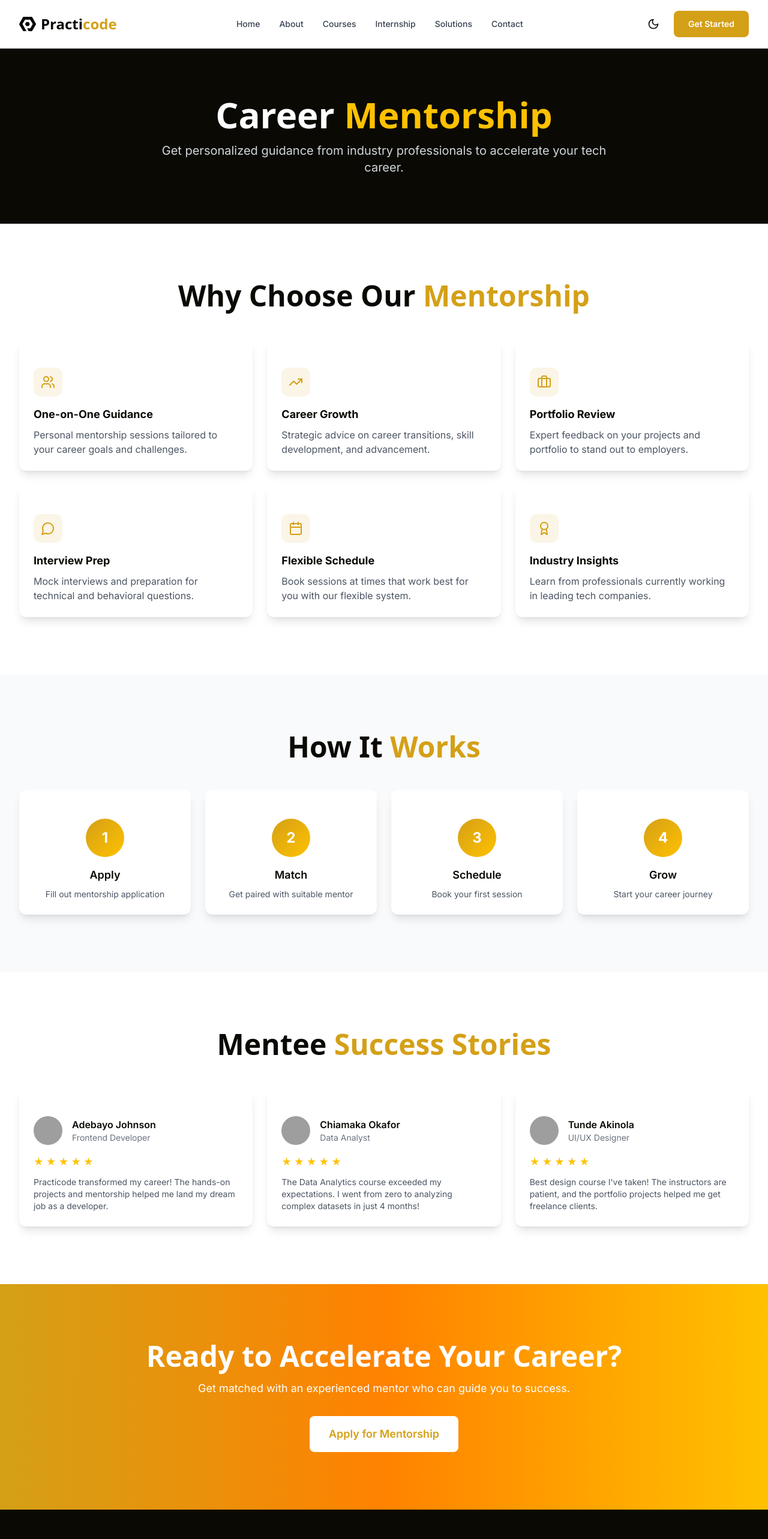
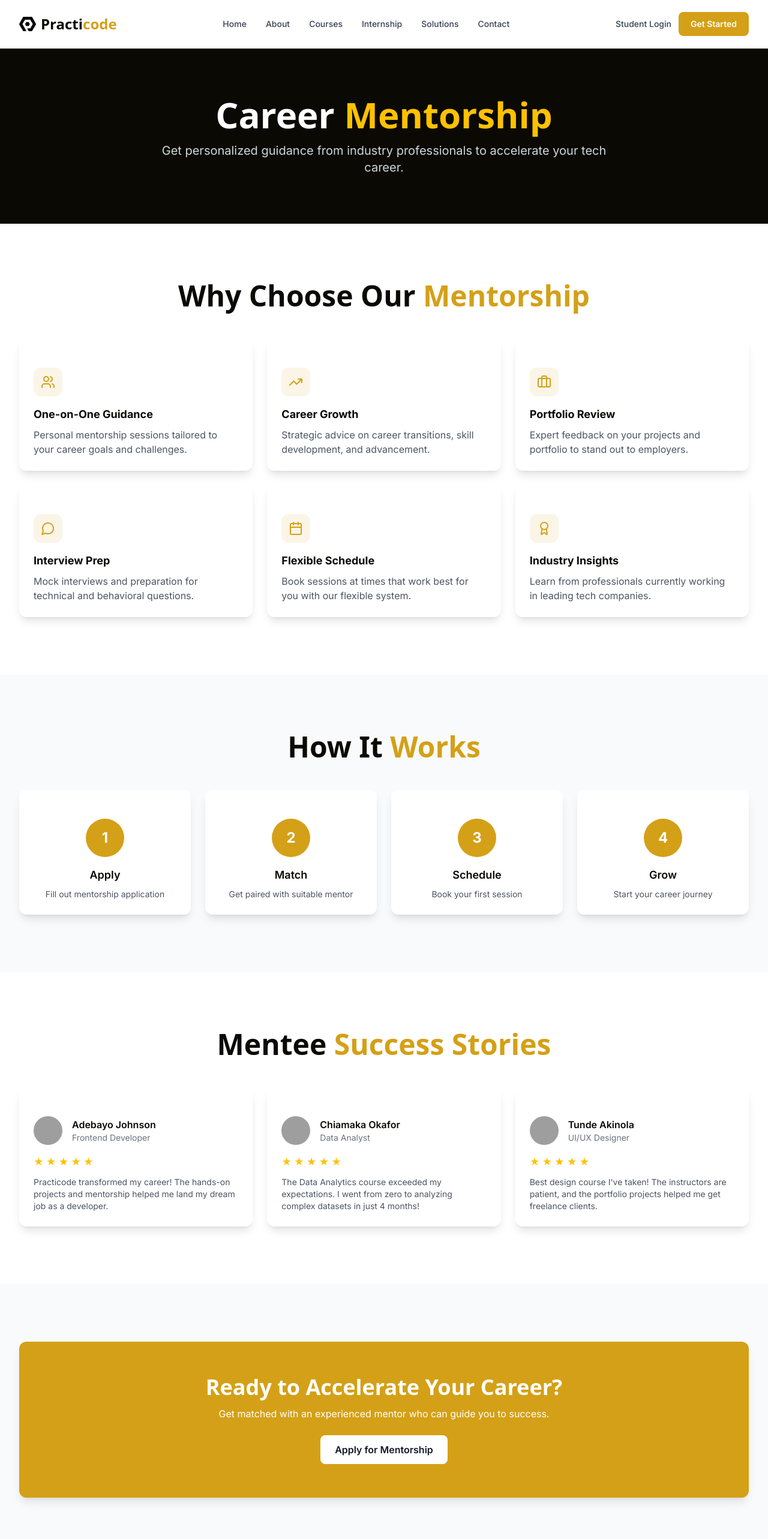
Before and after one commit to gentlerhiz/Practicode, a Next.js app: page /mentorship in a window 1280 px wide. Shown: the top 2566 px of the page at 60% size. Built offline with nearby package versions, Linux system fonts and the light colour scheme; grey boxes are pictures that could not be loaded.

Commit message:
design updated

```diff
--- a/next.config.js
+++ b/next.config.js
@@ -2,7 +2,20 @@
 const nextConfig = {
   reactStrictMode: true,
   images: {
-    domains: ['images.unsplash.com', 'ui-avatars.com'],
+    remotePatterns: [
+      {
+        protocol: 'https',
+        hostname: 'images.unsplash.com',
+      },
+      {
+        protocol: 'https',
+        hostname: 'plus.unsplash.com',
+      },
+      {
+        protocol: 'https',
+        hostname: 'ui-avatars.com',
+      },
+    ],
     formats: ['image/avif', 'image/webp'],
   },
   experimental: {
--- a/src/app/globals.css
+++ b/src/app/globals.css
@@ -9,12 +9,11 @@
   }
 
   * {
-    @apply border-gray-200 dark:border-gray-800;
+    @apply border-gray-200;
   }
 
   body {
-    @apply bg-white dark:bg-primary-black text-primary-black dark:text-white;
-    @apply transition-colors duration-300;
+    @apply bg-white text-primary-black;
   }
 
   html {
@@ -47,24 +46,20 @@
     @apply text-xl md:text-2xl font-semibold;
   }
 
-  .text-gradient {
-    @apply bg-gradient-to-r from-primary-red via-primary-orange to-primary-amber bg-clip-text text-transparent;
-  }
-
   .btn-primary {
-    @apply bg-primary-red hover:bg-red-600 text-white font-semibold px-6 py-3 rounded-lg transition-all duration-300 transform hover:scale-105 active:scale-95;
+    @apply bg-primary-red hover:bg-yellow-600 text-white font-semibold px-5 py-2.5 rounded-lg transition-colors duration-300;
   }
 
   .btn-secondary {
-    @apply bg-primary-amber hover:bg-yellow-500 text-primary-black font-semibold px-6 py-3 rounded-lg transition-all duration-300 transform hover:scale-105 active:scale-95;
+    @apply bg-primary-amber hover:bg-yellow-500 text-gray-900 font-semibold px-5 py-2.5 rounded-lg transition-colors duration-300;
   }
 
   .btn-outline {
-    @apply border-2 border-primary-red text-primary-red dark:text-white hover:bg-primary-red hover:text-white font-semibold px-6 py-3 rounded-lg transition-all duration-300;
+    @apply border-2 border-primary-red text-primary-red hover:bg-primary-red hover:text-white font-semibold px-5 py-2.5 rounded-lg transition-colors duration-300;
   }
 
   .card {
-    @apply bg-white dark:bg-gray-900 rounded-xl shadow-lg hover:shadow-2xl transition-all duration-300 p-6;
+    @apply bg-white rounded-xl shadow-lg hover:shadow-2xl transition-all duration-300 p-6;
   }
 
   .card-hover {
--- a/src/app/layout.tsx
+++ b/src/app/layout.tsx
@@ -1,7 +1,6 @@
 import type { Metadata } from 'next'
 import { Inter } from 'next/font/google'
 import './globals.css'
-import { ThemeProvider } from '@/context/ThemeContext'
 import Header from '@/components/layout/Header'
 import Footer from '@/components/layout/Footer'
 
@@ -68,9 +67,8 @@ export default function RootLayout({
   children: React.ReactNode
 }) {
   return (
-    <html lang="en" suppressHydrationWarning>
+    <html lang="en">
       <body className={inter.variable}>
-        <ThemeProvider>
         <div className="flex flex-col min-h-screen">
           <Header />
           <main className="flex-grow">
@@ -78,7 +76,6 @@ export default function RootLayout({
           </main>
           <Footer />
         </div>
-        </ThemeProvider>
       </body>
     </html>
   )
--- a/src/app/mentorship/page.tsx
+++ b/src/app/mentorship/page.tsx
@@ -120,11 +120,11 @@ export default function MentorshipPage() {
               >
                 <Card className="text-center">
                   <CardContent className="pt-6">
-                    <div className="w-16 h-16 mx-auto mb-4 bg-gradient-to-br from-primary-red to-primary-amber rounded-full flex items-center justify-center text-white text-2xl font-bold">
+                    <div className="w-16 h-16 mx-auto mb-4 bg-primary-red rounded-full flex items-center justify-center text-white text-2xl font-bold">
                       {item.step}
                     </div>
                     <h3 className="font-semibold text-lg mb-2">{item.title}</h3>
-                    <p className="text-gray-600 dark:text-gray-400 text-sm">{item.desc}</p>
+                    <p className="text-gray-600 text-sm">{item.desc}</p>
                   </CardContent>
                 </Card>
               </motion.div>
@@ -181,23 +181,21 @@ export default function MentorshipPage() {
       </section>
 
       {/* CTA */}
-      <section className="section-padding bg-gradient-to-r from-primary-red via-primary-orange to-primary-amber">
-        <div className="container-custom text-center text-white">
-          <motion.div
-            initial={{ opacity: 0, y: 20 }}
-            whileInView={{ opacity: 1, y: 0 }}
-            viewport={{ once: true }}
-          >
-            <h2 className="heading-2 mb-4">Ready to Accelerate Your Career?</h2>
-            <p className="text-lg mb-8 max-w-2xl mx-auto">
+      <section className="section-padding bg-gray-50">
+        <div className="container-custom">
+          <Card className="bg-primary-red text-white border-0">
+            <CardContent className="text-center py-8">
+              <h2 className="heading-3 mb-3">Ready to Accelerate Your Career?</h2>
+              <p className="text-base mb-6 max-w-2xl mx-auto">
                 Get matched with an experienced mentor who can guide you to success.
               </p>
               <Link href="/contact">
-              <Button size="lg" className="bg-white text-primary-red hover:bg-gray-100">
+                <Button size="lg" className="bg-white text-gray-900 hover:bg-gray-100">
                   Apply for Mentorship
                 </Button>
               </Link>
-          </motion.div>
+            </CardContent>
+          </Card>
         </div>
       </section>
     </>
--- a/src/components/layout/Header.tsx
+++ b/src/components/layout/Header.tsx
@@ -4,8 +4,7 @@ import { useState } from 'react'
 import Link from 'next/link'
 import Image from 'next/image'
 import { usePathname } from 'next/navigation'
-import { Menu, X, Moon, Sun } from 'lucide-react'
-import { useTheme } from '@/context/ThemeContext'
+import { Menu, X } from 'lucide-react'
 import { cn } from '@/lib/utils'
 
 const navLinks = [
@@ -19,29 +18,20 @@ const navLinks = [
 
 export default function Header() {
   const [isMenuOpen, setIsMenuOpen] = useState(false)
-  const { theme, toggleTheme, mounted } = useTheme()
   const pathname = usePathname()
 
   return (
-    <header className="sticky top-0 z-50 w-full border-b border-gray-200 dark:border-gray-800 bg-white/80 dark:bg-primary-black/80 backdrop-blur-lg">
+    <header className="sticky top-0 z-50 w-full border-b border-gray-200 bg-white/95 backdrop-blur-lg">
       <nav className="container-custom">
         <div className="flex items-center justify-between h-16 md:h-20">
           {/* Logo */}
           <Link href="/" className="flex items-center space-x-2">
-            {/* Light mode - black logo, Dark mode - yellow logo */}
             <Image
               src="/images/blacklogo.png"
               alt="Practicode Logo"
               width={28}
               height={28}
-              className="dark:hidden object-contain"
-            />
-            <Image
-              src="/images/yellowlogo.png"
-              alt="Practicode Logo"
-              width={28}
-              height={28}
-              className="hidden dark:block object-contain"
+              className="object-contain"
             />
             <span className="text-xl md:text-2xl font-semibold font-display">
               Practi<span className="text-primary-red">code</span>
@@ -58,7 +48,7 @@ export default function Header() {
                   'text-sm font-medium transition-colors hover:text-primary-red',
                   pathname === link.href
                     ? 'text-primary-red'
-                    : 'text-gray-700 dark:text-gray-300'
+                    : 'text-gray-700'
                 )}
               >
                 {link.label}
@@ -67,26 +57,19 @@ export default function Header() {
           </div>
 
           {/* Right Side Actions */}
-          <div className="flex items-center space-x-4">
-            {/* Theme Toggle */}
-            {mounted && (
-              <button
-                onClick={toggleTheme}
-                className="p-2 rounded-lg hover:bg-gray-100 dark:hover:bg-gray-800 transition-colors"
-                aria-label="Toggle theme"
-              >
-                {theme === 'light' ? (
-                  <Moon className="w-5 h-5" />
-                ) : (
-                  <Sun className="w-5 h-5" />
-                )}
-              </button>
-            )}
+          <div className="flex items-center space-x-3">
+            {/* Student Login */}
+            <Link
+              href="/login"
+              className="hidden md:inline-flex text-sm font-medium text-gray-700 hover:text-primary-red transition-colors"
+            >
+              Student Login
+            </Link>
 
-            {/* CTA Button */}
+            {/* Get Started Button */}
             <Link
               href="/courses"
-              className="hidden md:inline-flex btn-primary text-sm"
+              className="hidden md:inline-flex px-5 py-2.5 bg-primary-red hover:bg-yellow-600 text-white text-sm font-semibold rounded-lg transition-colors"
             >
               Get Started
             </Link>
@@ -94,7 +77,7 @@ export default function Header() {
             {/* Mobile Menu Toggle */}
             <button
               onClick={() => setIsMenuOpen(!isMenuOpen)}
-              className="lg:hidden p-2 rounded-lg hover:bg-gray-100 dark:hover:bg-gray-800 transition-colors"
+              className="lg:hidden p-2 rounded-lg hover:bg-gray-100 transition-colors"
               aria-label="Toggle menu"
             >
               {isMenuOpen ? (
@@ -118,17 +101,24 @@ export default function Header() {
                   className={cn(
                     'text-base font-medium transition-colors hover:text-primary-red px-4 py-2 rounded-lg',
                     pathname === link.href
-                      ? 'text-primary-red bg-yellow-50 dark:bg-yellow-950'
-                      : 'text-gray-700 dark:text-gray-300'
+                      ? 'text-primary-red bg-yellow-50'
+                      : 'text-gray-700'
                   )}
                 >
                   {link.label}
                 </Link>
               ))}
               <Link
+                href="/login"
+                onClick={() => setIsMenuOpen(false)}
+                className="text-base font-medium text-gray-700 hover:text-primary-red px-4 py-2"
+              >
+                Student Login
+              </Link>
+              <Link
                 href="/courses"
                 onClick={() => setIsMenuOpen(false)}
-                className="btn-primary mx-4"
+                className="mx-4 px-5 py-2.5 bg-primary-red hover:bg-yellow-600 text-white text-center font-semibold rounded-lg transition-colors"
               >
                 Get Started
               </Link>
--- a/src/components/ui/Button.tsx
+++ b/src/components/ui/Button.tsx
@@ -11,16 +11,16 @@ const Button = forwardRef<HTMLButtonElement, ButtonProps>(
     const baseStyles = 'inline-flex items-center justify-center font-semibold rounded-lg transition-all duration-300 disabled:opacity-50 disabled:cursor-not-allowed'
 
     const variants = {
-      primary: 'bg-primary-red hover:bg-yellow-600 text-white transform hover:scale-105 active:scale-95',
-      secondary: 'bg-primary-amber hover:bg-yellow-500 text-primary-black transform hover:scale-105 active:scale-95',
-      outline: 'border-2 border-primary-red text-primary-red dark:text-white hover:bg-primary-red hover:text-white',
-      ghost: 'hover:bg-gray-100 dark:hover:bg-gray-800',
+      primary: 'bg-primary-red hover:bg-yellow-600 text-white',
+      secondary: 'bg-primary-amber hover:bg-yellow-500 text-gray-900',
+      outline: 'border-2 border-primary-red text-primary-red hover:bg-primary-red hover:text-white',
+      ghost: 'hover:bg-gray-100',
     }
 
     const sizes = {
       sm: 'px-4 py-2 text-sm',
-      md: 'px-6 py-3 text-base',
-      lg: 'px-8 py-4 text-lg',
+      md: 'px-5 py-2.5 text-base',
+      lg: 'px-6 py-3 text-base',
     }
 
     return (
--- a/tailwind.config.ts
+++ b/tailwind.config.ts
@@ -1,7 +1,6 @@
 import type { Config } from 'tailwindcss'
 
 const config: Config = {
-  darkMode: 'class',
   content: [
     './src/pages/**/*.{js,ts,jsx,tsx,mdx}',
     './src/components/**/*.{js,ts,jsx,tsx,mdx}',
```
Also changed, not shown: src/app/about/page.tsx (+6 -6 lines), src/app/internship/page.tsx (+8 -8 lines), src/app/page.tsx (+71 -43 lines), src/app/solutions/page.tsx (+6 -6 lines). Lines whose indentation alone changed are shown as unchanged.
